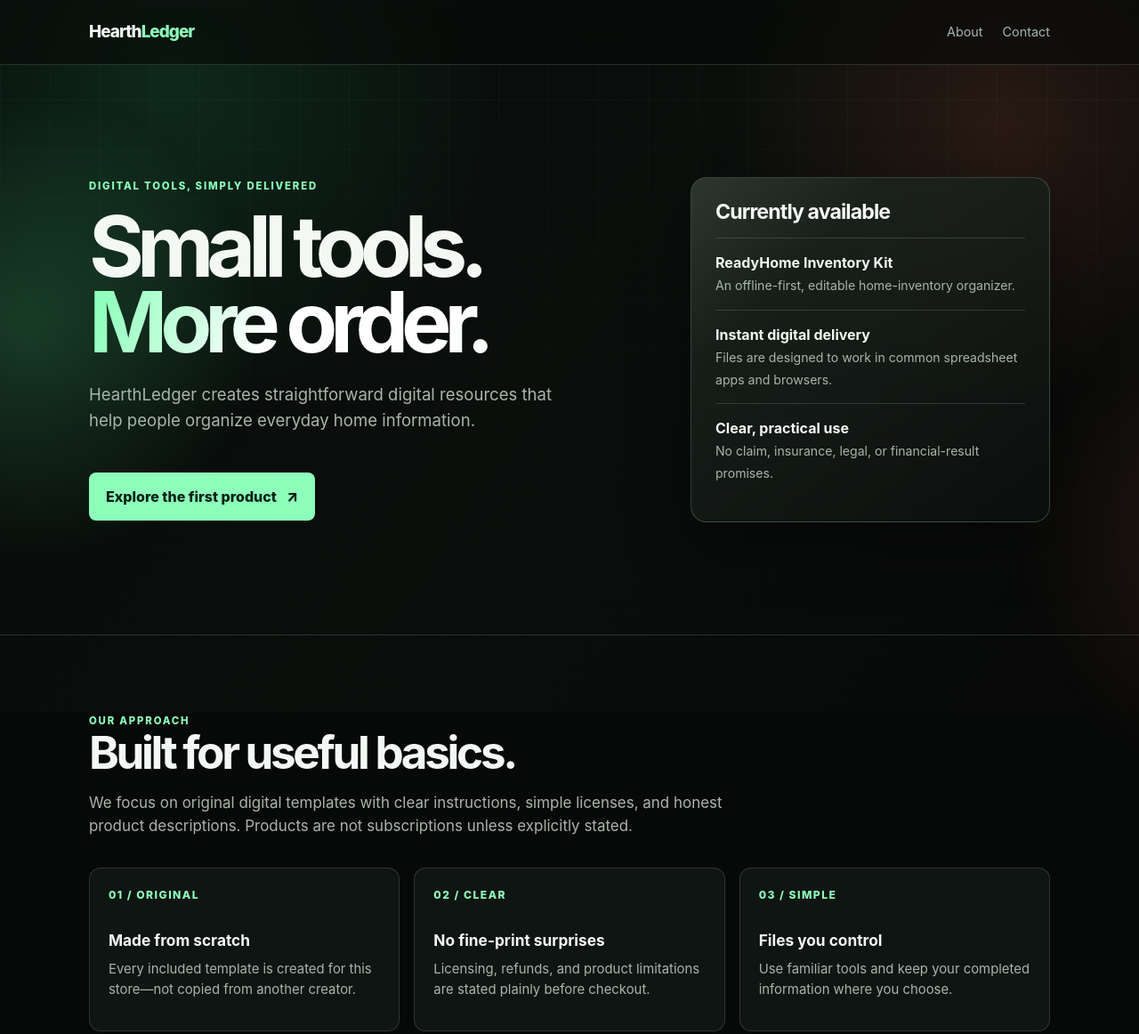
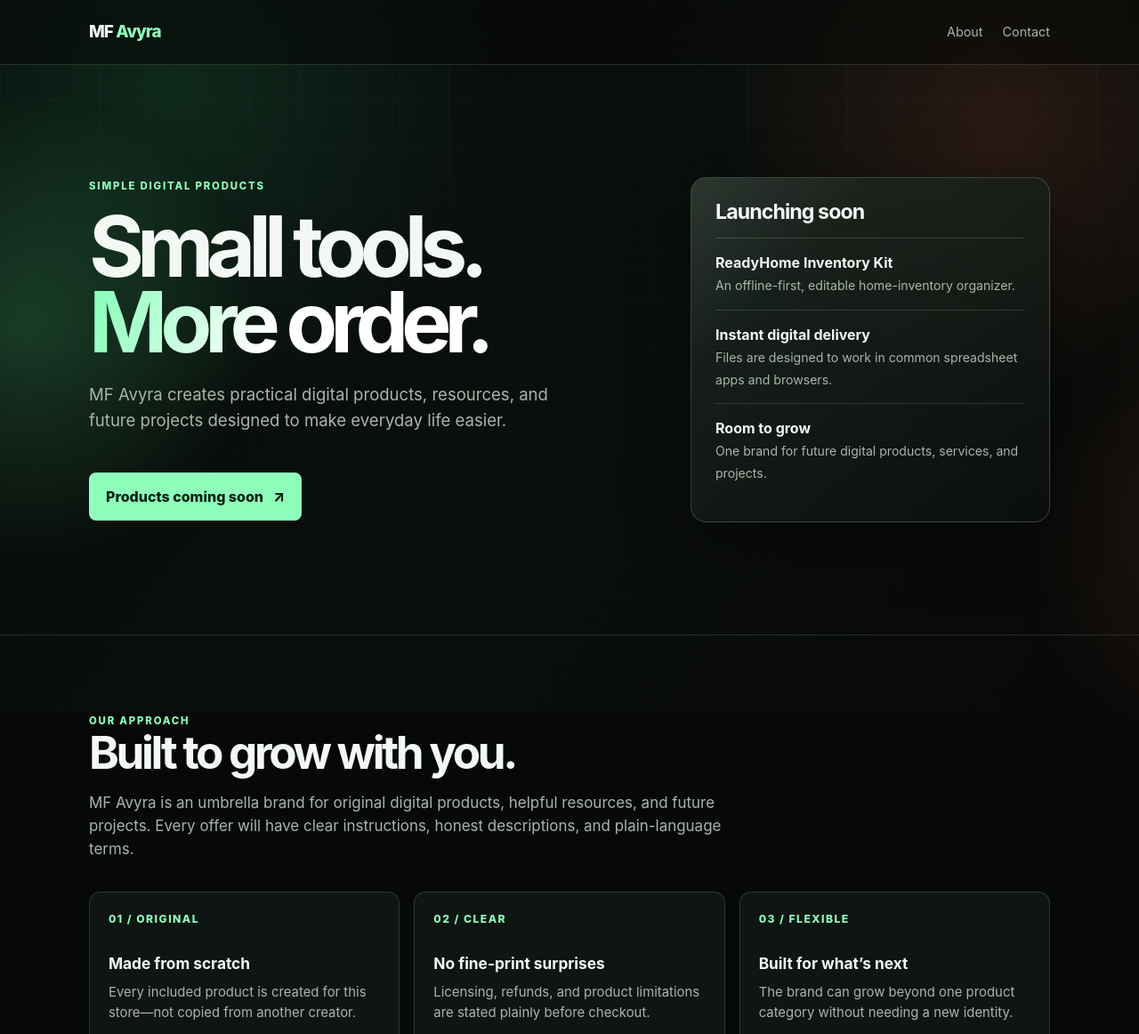
Before and after one commit to MFAvyra/MF-Avyra, a plain HTML site: page index.html in a window 1280 px wide. Shown: the top 1162 px of the page at 89% size. Drawn offline with Linux system fonts and the light colour scheme.

Commit message:
Add files via upload

```diff
--- a/index.html
+++ b/index.html
@@ -3,8 +3,8 @@
 <head>
   <meta charset="utf-8">
   <meta name="viewport" content="width=device-width, initial-scale=1">
-  <meta name="description" content="HearthLedger — digital tools for more organized homes.">
-  <title>HearthLedger</title>
+  <meta name="description" content="MF Avyra — simple digital products and practical tools.">
+  <title>MF Avyra</title>
   <style>
     :root { --bg:#070908; --panel:rgba(20,27,23,.72); --ink:#f4f8f4; --muted:#a8b5ac; --green:#8dffbb; --line:rgba(205,235,216,.16); --hot:#ff8d72; }
     * { box-sizing:border-box; } html { scroll-behavior:smooth; } body { margin:0; overflow-x:hidden; background:var(--bg); color:var(--ink); font:16px/1.55 Inter,ui-sans-serif,system-ui,-apple-system,"Segoe UI",sans-serif; }
@@ -22,13 +22,13 @@
 </head>
 <body>
   <div class="orb one"></div><div class="orb two"></div>
-  <header><nav class="wrap"><div class="brand">Hearth<i>Ledger</i></div><div class="links"><a href="#about">About</a><a href="#contact">Contact</a></div></nav></header>
+  <header><nav class="wrap"><div class="brand">MF <i>Avyra</i></div><div class="links"><a href="#about">About</a><a href="#contact">Contact</a></div></nav></header>
   <main>
-    <section class="wrap hero" style="border-top:0"><div class="reveal"><div class="eyebrow">Digital tools, simply delivered</div><h1>Small tools.<br><span class="shine">More order.</span></h1><p class="lead">HearthLedger creates straightforward digital resources that help people organize everyday home information.</p><a class="button" href="../readyhome-storefront/index.html">Explore the first product</a></div><aside class="panel reveal"><h2>Currently available</h2><div class="tile"><strong>ReadyHome Inventory Kit</strong><span>An offline-first, editable home-inventory organizer.</span></div><div class="tile"><strong>Instant digital delivery</strong><span>Files are designed to work in common spreadsheet apps and browsers.</span></div><div class="tile"><strong>Clear, practical use</strong><span>No claim, insurance, legal, or financial-result promises.</span></div></aside></section>
-    <section id="about"><div class="wrap"><div class="reveal"><div class="eyebrow">Our approach</div><h2>Built for useful basics.</h2><p class="copy">We focus on original digital templates with clear instructions, simple licenses, and honest product descriptions. Products are not subscriptions unless explicitly stated.</p></div><div class="cards"><article class="card reveal"><span class="number">01 / ORIGINAL</span><h3>Made from scratch</h3><p>Every included template is created for this store—not copied from another creator.</p></article><article class="card reveal"><span class="number">02 / CLEAR</span><h3>No fine-print surprises</h3><p>Licensing, refunds, and product limitations are stated plainly before checkout.</p></article><article class="card reveal"><span class="number">03 / SIMPLE</span><h3>Files you control</h3><p>Use familiar tools and keep your completed information where you choose.</p></article></div><div class="notice reveal"><strong>Name-use notice:</strong> “HearthLedger” is a proposed brand name only. This website does not claim trademark ownership or business-registration status.</div></div></section>
+    <section class="wrap hero" style="border-top:0"><div class="reveal"><div class="eyebrow">Simple digital products</div><h1>Small tools.<br><span class="shine">More order.</span></h1><p class="lead">MF Avyra creates practical digital products, resources, and future projects designed to make everyday life easier.</p><a class="button" href="#contact">Products coming soon</a></div><aside class="panel reveal"><h2>Launching soon</h2><div class="tile"><strong>ReadyHome Inventory Kit</strong><span>An offline-first, editable home-inventory organizer.</span></div><div class="tile"><strong>Instant digital delivery</strong><span>Files are designed to work in common spreadsheet apps and browsers.</span></div><div class="tile"><strong>Room to grow</strong><span>One brand for future digital products, services, and projects.</span></div></aside></section>
+    <section id="about"><div class="wrap"><div class="reveal"><div class="eyebrow">Our approach</div><h2>Built to grow with you.</h2><p class="copy">MF Avyra is an umbrella brand for original digital products, helpful resources, and future projects. Every offer will have clear instructions, honest descriptions, and plain-language terms.</p></div><div class="cards"><article class="card reveal"><span class="number">01 / ORIGINAL</span><h3>Made from scratch</h3><p>Every included product is created for this store—not copied from another creator.</p></article><article class="card reveal"><span class="number">02 / CLEAR</span><h3>No fine-print surprises</h3><p>Licensing, refunds, and product limitations are stated plainly before checkout.</p></article><article class="card reveal"><span class="number">03 / FLEXIBLE</span><h3>Built for what’s next</h3><p>The brand can grow beyond one product category without needing a new identity.</p></article></div><div class="notice reveal"><strong>Name-use notice:</strong> “MF Avyra” is a proposed brand name only. This website does not claim trademark ownership or business-registration status.</div></div></section>
     <section id="contact"><div class="wrap reveal"><div class="eyebrow">Support</div><h2>Questions, answered.</h2><p class="copy">For product support: <strong>ADD-A-MONITORED-SUPPORT-EMAIL-BEFORE-PUBLISHING</strong></p><p class="copy">This static site has no forms, accounts, trackers, or analytics. If those are later added, its privacy notice must be updated first.</p></div></section>
   </main>
-  <footer class="wrap">© 2026 HearthLedger. Proposed brand site.</footer>
+  <footer class="wrap">© 2026 MF Avyra. Proposed brand site.</footer>
   <script>
     const reveal = document.querySelectorAll('.reveal');
     const observer = new IntersectionObserver(entries => entries.forEach(entry => { if (entry.isIntersecting) { entry.target.classList.add('show'); observer.unobserve(entry.target); } }), { threshold: .14 });
```
